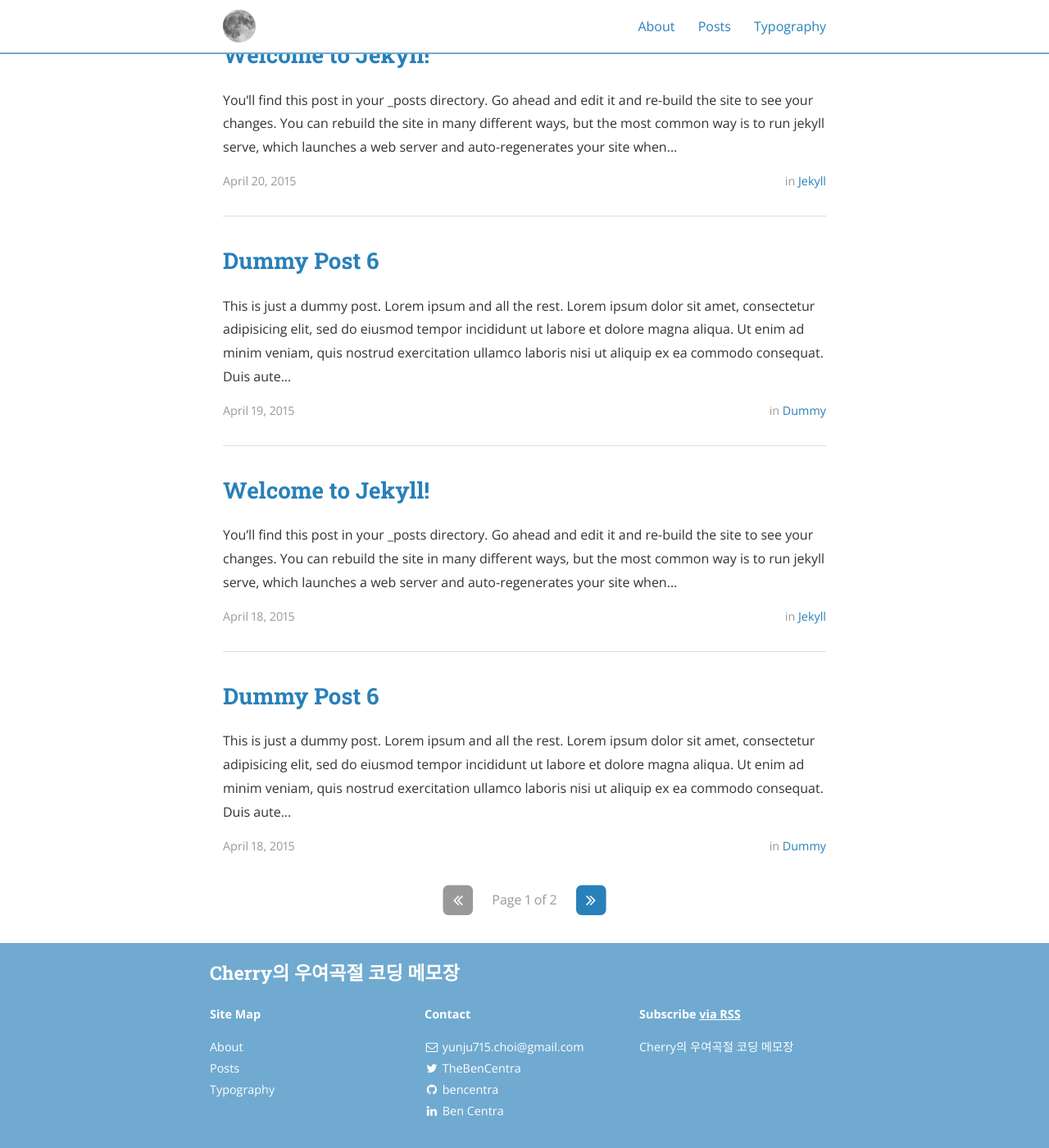
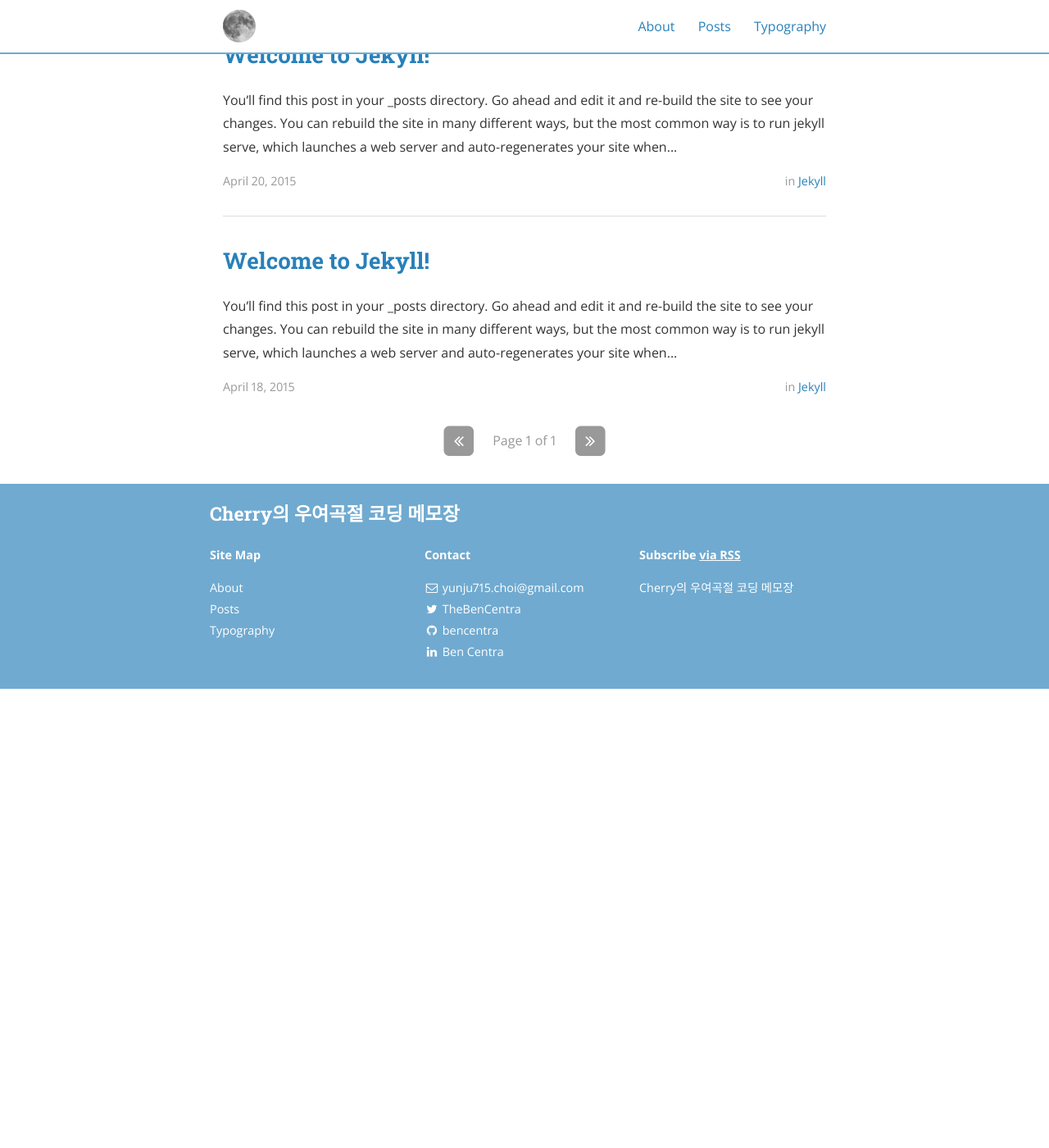
Before and after one commit to yunju-choi/yunju-choi.github.io, a Jekyll site: the page built from index.html, in a window 1280 px wide and 1400 px high, scrolled down 775 px. Shown: the whole window at 82% size. Built offline with Jekyll 4.4.1, drawn with Linux system fonts in a browser that asks for light colours; nearby versions of some CDN libraries; the list of posts is cut into pages by our own code; after the commit the page ends 1615 px from its top, so only the background shows below that.

Commit message:
PuTTY 글등록 수정

```diff
--- a/_posts/2015-04-18-dummy.md
+++ /dev/null
@@ -1,16 +0,0 @@
----
-layout: post
-title:  "Dummy Post"
-date:   2015-04-18T14:25:52-05:00
-author: Ben Centra
-categories: Dummy
----
-
-This is just a dummy post. Lorem ipsum and all the rest.
-
-Lorem ipsum dolor sit amet, consectetur adipisicing elit, sed do eiusmod
-tempor incididunt ut labore et dolore magna aliqua. Ut enim ad minim veniam,
-quis nostrud exercitation ullamco laboris nisi ut aliquip ex ea commodo
-consequat. Duis aute irure dolor in reprehenderit in voluptate velit esse
-cillum dolore eu fugiat nulla pariatur. Excepteur sint occaecat cupidatat non
-proident, sunt in culpa qui officia deserunt mollit anim id est laborum.
--- a/_posts/2015-04-18-dummy6.md
+++ /dev/null
@@ -1,17 +0,0 @@
----
-layout: post
-title:  "Dummy Post 6"
-date:   2015-04-18T14:25:52-05:00
-author: Ben Centra
-categories: Dummy
-tags: lorem ipsum
----
-
-This is just a dummy post. Lorem ipsum and all the rest.
-
-Lorem ipsum dolor sit amet, consectetur adipisicing elit, sed do eiusmod
-tempor incididunt ut labore et dolore magna aliqua. Ut enim ad minim veniam,
-quis nostrud exercitation ullamco laboris nisi ut aliquip ex ea commodo
-consequat. Duis aute irure dolor in reprehenderit in voluptate velit esse
-cillum dolore eu fugiat nulla pariatur. Excepteur sint occaecat cupidatat non
-proident, sunt in culpa qui officia deserunt mollit anim id est laborum.
--- a/_posts/2015-04-19-dummy6.markdown
+++ /dev/null
@@ -1,17 +0,0 @@
----
-layout: post
-title:  "Dummy Post 6"
-date:   2015-04-19 08:43:59
-author: Ben Centra
-categories: Dummy
-tags: lorem ipsum
----
-
-This is just a dummy post. Lorem ipsum and all the rest.
-
-Lorem ipsum dolor sit amet, consectetur adipisicing elit, sed do eiusmod
-tempor incididunt ut labore et dolore magna aliqua. Ut enim ad minim veniam,
-quis nostrud exercitation ullamco laboris nisi ut aliquip ex ea commodo
-consequat. Duis aute irure dolor in reprehenderit in voluptate velit esse
-cillum dolore eu fugiat nulla pariatur. Excepteur sint occaecat cupidatat non
-proident, sunt in culpa qui officia deserunt mollit anim id est laborum.
```
Also changed, not shown: _posts/2015-04-18-dummy2.md (deleted, +0 -16 lines), _posts/2015-04-18-dummy3.md (deleted, +0 -16 lines), _posts/2015-04-18-dummy4.md (deleted, +0 -17 lines), _posts/2015-04-18-dummy5.md (deleted, +0 -17 lines), _posts/2021-04-04-putty란.md (+1 -1 lines).
